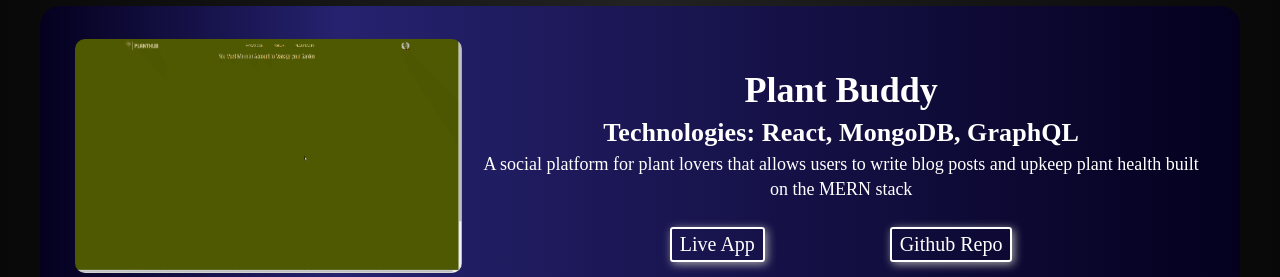
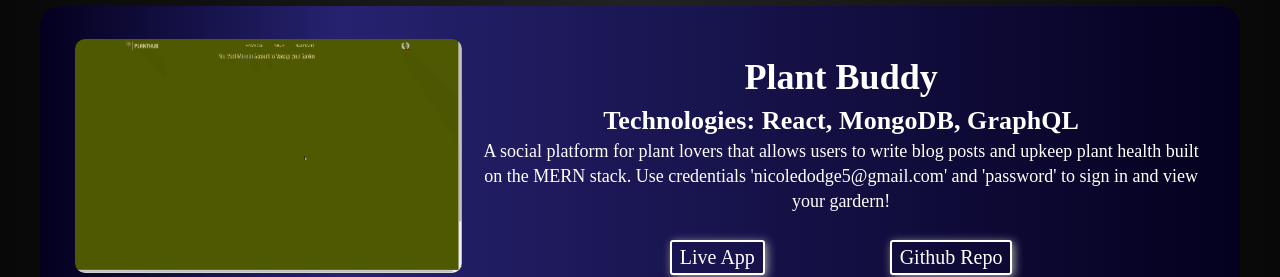
Before and after one commit to AlexisGonzalez07/alex-gonzalez-react-portfolio, a React (Create React App) app: page / in a window 1280 px wide. Shown: the part 3300-3577 px from the top of the page. Built offline with nearby package versions, Linux system fonts and the light colour scheme; the HTML template or start-up script is replaced by a standard one.

Commit message:
Added credentials to Plant Buddy project data to make project more relevant

```diff
--- a/src/Components/ProjectSection/data.js
+++ b/src/Components/ProjectSection/data.js
@@ -12,12 +12,13 @@ export const cardTwoInfo = {
     title: "Plant Buddy",
     description: "React, MongoDB, GraphQL",
     line:
-      "A social platform for plant lovers that allows users to write blog posts and upkeep plant health built on the MERN stack",
+      "A social platform for plant lovers that allows users to write blog posts and upkeep plant health built on the MERN stack. Use credentials 'nicoledodge5@gmail.com' and 'password' to sign in and view your gardern!",
     img: require("../../Gifs/planthub.gif"),
     alt: "Looping gif of Plant-Buddy website",
     website: "https://planth.herokuapp.com/",
     repo: "https://github.com/AlexisGonzalez07/PlantHub",
   };
+
 
   export const cardThreeInfo = {
     title: "Express Gym",
```
